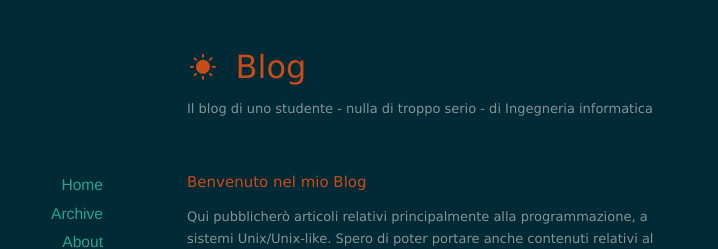
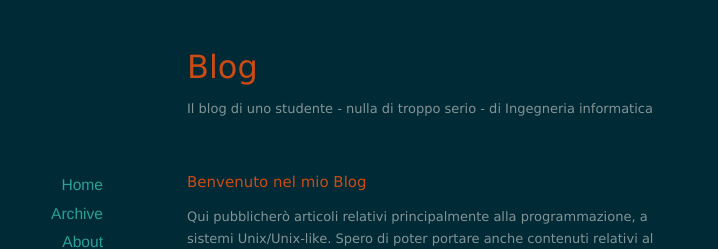
Before and after one commit to oscarandrea/oscarandrea.github.io, a Jekyll site: the page built from index.md, in a window 1280 px wide. Shown: the top 249 px of the page, without its empty margins (203-921 px from the left). Built offline with Jekyll 4.4.1, drawn with Linux system fonts in a browser that asks for light colours; nearby versions of some CDN libraries; our own code applies the rules of GitHub Pages for plain Markdown files; the list of posts is cut into pages by our own code.

Commit message:
Update default.html

```diff
--- a/_layouts/default.html
+++ b/_layouts/default.html
@@ -20,7 +20,7 @@
 
 
   <header id="header">
-    <h1><a href="/"><i class="icon-sun"></i> {{ site.name }}</a></h1>
+    <h1>{{ site.name }}</h1>
     <p>{{ site.description }}</p>
   </header>
 
```
